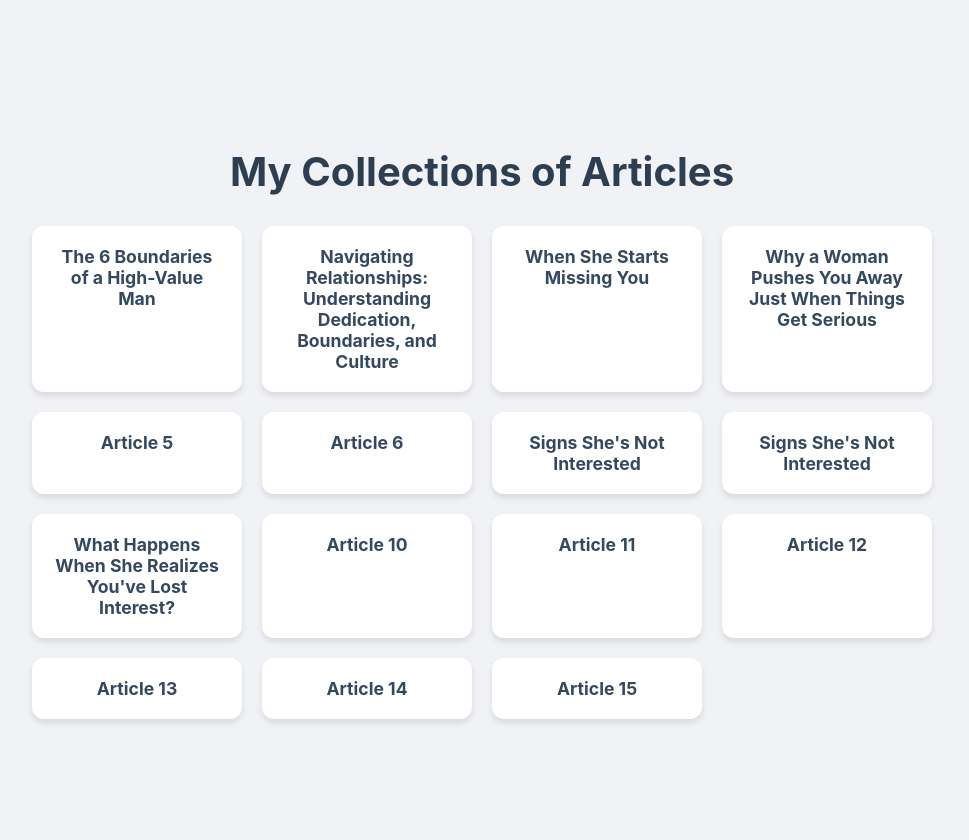
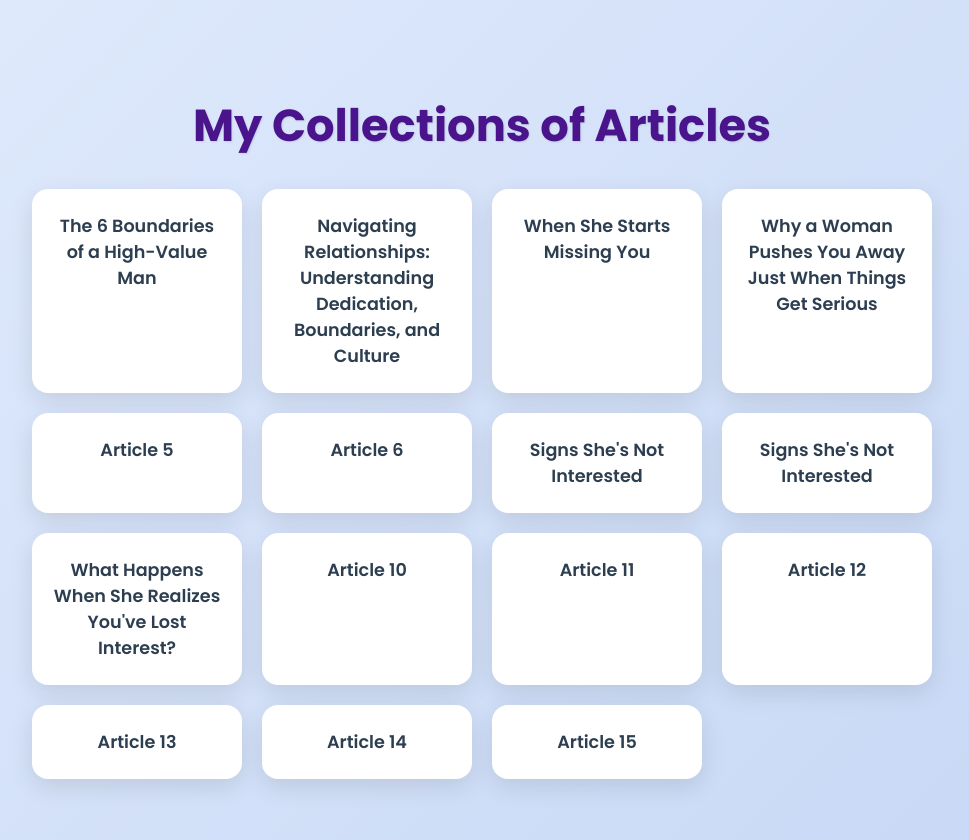
Before and after one commit to drnitinmishra10/articles, a plain HTML site: page index.html in a window 1280 px wide. Shown: the whole page, without its empty margins (158-1127 px from the left). Drawn offline with Linux system fonts and the light colour scheme.

Commit message:
Update index.html

```diff
--- a/index.html
+++ b/index.html
@@ -4,10 +4,13 @@
     <meta charset="UTF-8">
     <meta name="viewport" content="width=device-width, initial-scale=1.0">
     <title>My Article Collections</title>
+    <link rel="preconnect" href="https://fonts.googleapis.com">
+    <link rel="preconnect" href="https://fonts.gstatic.com" crossorigin>
+    <link href="https://fonts.googleapis.com/css2?family=Poppins:wght@400;600;700&display=swap" rel="stylesheet">
     <style>
         body {
-            font-family: -apple-system, BlinkMacSystemFont, "Segoe UI", Roboto, Helvetica, Arial, sans-serif;
-            background-color: #f0f2f5;
+            font-family: 'Poppins', sans-serif;
+            background: linear-gradient(135deg, #e0eafc, #c7d8f5);
             margin: 0;
             padding: 20px;
             display: flex;
@@ -15,6 +18,7 @@
             align-items: center;
             flex-direction: column;
             min-height: 100vh;
+            color: #333;
         }
         .container {
             max-width: 900px;
@@ -22,9 +26,11 @@
             text-align: center;
         }
         h1 {
-            color: #2c3e50;
-            font-size: 2.5rem;
+            color: #4a148c;
+            font-size: 2.8rem;
+            font-weight: 700;
             margin-bottom: 30px;
+            text-shadow: 1px 1px 2px rgba(0,0,0,0.1);
         }
         .article-grid {
             display: grid;
@@ -35,20 +41,37 @@
         }
         .article-item {
             background-color: #ffffff;
-            border-radius: 12px;
-            box-shadow: 0 4px 6px rgba(0, 0, 0, 0.1);
-            transition: transform 0.2s, box-shadow 0.2s;
+            border-radius: 16px;
+            box-shadow: 0 8px 25px rgba(0, 0, 0, 0.1);
+            transition: transform 0.3s ease-in-out, box-shadow 0.3s ease-in-out;
+            position: relative;
+            overflow: hidden;
+        }
+        .article-item:before {
+            content: '';
+            position: absolute;
+            top: 0;
+            left: 0;
+            width: 100%;
+            height: 5px;
+            background: linear-gradient(90deg, #6a11cb 0%, #2575fc 100%);
+            transform: scaleX(0);
+            transform-origin: left;
+            transition: transform 0.3s ease-in-out;
         }
         .article-item:hover {
-            transform: translateY(-5px);
-            box-shadow: 0 8px 12px rgba(0, 0, 0, 0.15);
+            transform: translateY(-10px);
+            box-shadow: 0 15px 40px rgba(0, 0, 0, 0.15);
+        }
+        .article-item:hover:before {
+            transform: scaleX(1);
         }
         .article-link {
             display: block;
-            padding: 20px;
+            padding: 24px 20px;
             text-decoration: none;
-            color: #34495e;
-            font-weight: bold;
+            color: #2c3e50;
+            font-weight: 600;
             font-size: 1.1rem;
             text-align: center;
         }
```
